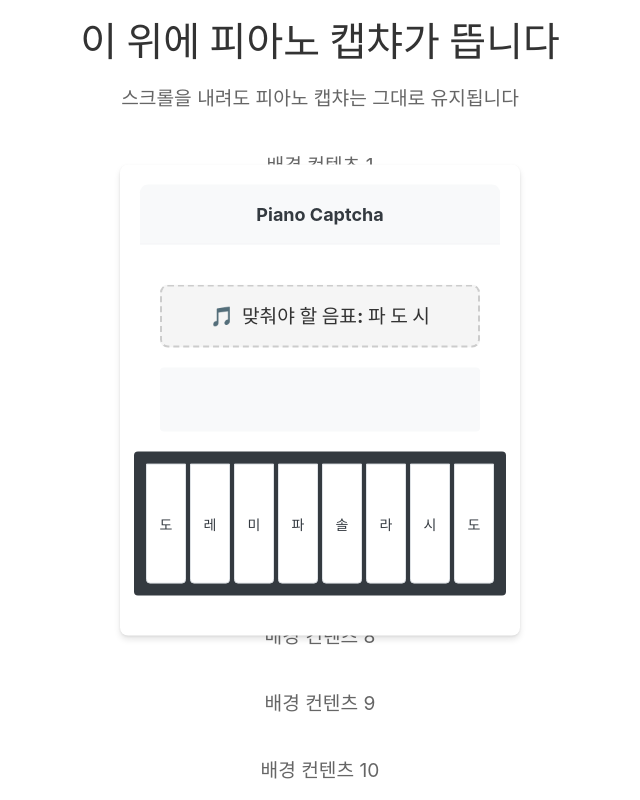
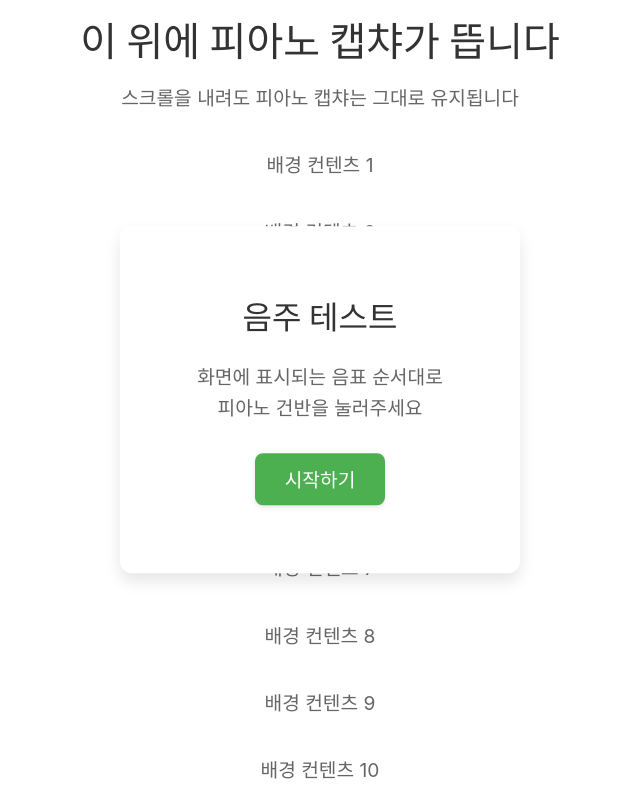
Before and after one commit to bedcoding/piano-captcha, a React (Vite) app: page / in a window 1280 px wide. Shown: the top 800 px of the page, without its empty margins (320-960 px from the left). Built offline with nearby package versions, Linux system fonts and the light colour scheme.

Commit message:
캡챠 시작화면 추가

```diff
--- a/src/App.css
+++ b/src/App.css
@@ -31,8 +31,8 @@
   transform: translate(-50%, -50%);  /* 정중앙 정렬 */
   width: 400px;
   background: white;
-  border-radius: 8px;
-  box-shadow: 0 4px 6px rgba(0, 0, 0, 0.1), 0 1px 3px rgba(0, 0, 0, 0.08);
+  border-radius: 12px;
+  box-shadow: 0 8px 16px rgba(0, 0, 0, 0.1);
   z-index: 1000;   /* 다른 요소들 위에 표시 */
 }
 
@@ -51,8 +51,11 @@
 }
 
 .floating-content {
-  padding: 20px;
-  min-height: 200px;  /* 최소 높이 설정 */
+  padding: 24px;
+  display: flex;
+  flex-direction: column;
+  gap: 20px;
+  align-items: center;
 }
 
 .open-captcha-btn {
--- a/src/App.tsx
+++ b/src/App.tsx
@@ -7,14 +7,12 @@ function App() {
 
   // 캡챠 성공 시 처리
   const handleCaptchaSuccess = async () => {
-    // 여기서 캡챠 성공 후의 추가 로직을 처리할 수 있습니다
-    console.log('캡챠 통과!');
+    console.log('캡챠 통과!');  // 여기서 캡챠 성공 후의 추가 로직을 처리할 수 있습니다
   };
 
   // 캡챠 실패 시 처리
   const handleCaptchaFail = async () => {
-    // 여기서 캡챠 실패 후의 추가 로직을 처리할 수 있습니다
-    console.log('캡챠 실패!');
+    console.log('캡챠 실패!');  // 여기서 캡챠 실패 후의 추가 로직을 처리할 수 있습니다
   };
 
   // 캡챠 닫기 처리
@@ -40,7 +38,7 @@ function App() {
             onClick={handleOpenCaptcha}
             className="open-captcha-btn"
           >
-            음주 테스트 시작하기 🎹
+            음주 여부 확인 🎹
           </button>
         )}
 
--- a/src/components/PianoCaptcha.css
+++ b/src/components/PianoCaptcha.css
@@ -4,10 +4,12 @@
   left: 50%;
   transform: translate(-50%, -50%);
   background: white;
-  padding: 20px;
-  border-radius: 10px;
-  box-shadow: 0 0 10px rgba(0, 0, 0, 0.1);
-  width: 400px;
+  padding: 24px;
+  border-radius: 12px;
+  box-shadow: 0 8px 16px rgba(0, 0, 0, 0.1);
+  width: 560px;
+  display: flex;
+  justify-content: center;
 }
 
 .floating-header {
@@ -19,7 +21,9 @@
   display: flex;
   flex-direction: column;
   align-items: center;
-  gap: 20px;
+  gap: 24px;
+  width: 100%;
+  max-width: 480px;
 }
 
 .target-notes {
@@ -33,6 +37,7 @@
   border: 2px dashed #ccc;
   width: 100%;
   box-sizing: border-box;
+  white-space: nowrap;
 }
 
 .target-notes::before {
@@ -106,3 +111,53 @@
 .retry-btn:hover {
   background-color: #d32f2f;
 }
+
+.init-screen {
+  text-align: center;
+  padding: 20px 0;
+  width: 100%;
+  box-sizing: border-box;
+  display: flex;
+  flex-direction: column;
+  align-items: center;
+}
+
+.init-screen h2 {
+  font-size: 2em;
+  color: #333;
+  margin-bottom: 20px;
+  white-space: nowrap;
+}
+
+.init-screen p {
+  font-size: 1.2em;
+  color: #666;
+  line-height: 1.6;
+  margin-bottom: 30px;
+  white-space: nowrap;
+  text-align: center;
+}
+
+.start-btn {
+  background-color: #4CAF50;
+  color: white;
+  padding: 12px 30px;
+  border: none;
+  border-radius: 8px;
+  font-size: 1.2em;
+  font-weight: 500;
+  cursor: pointer;
+  transition: all 0.2s ease;
+  box-shadow: 0 2px 4px rgba(0, 0, 0, 0.1);
+}
+
+.start-btn:hover {
+  background-color: #45a049;
+  transform: translateY(-2px);
+  box-shadow: 0 4px 8px rgba(0, 0, 0, 0.2);
+}
+
+.start-btn:active {
+  transform: translateY(0);
+  box-shadow: 0 2px 4px rgba(0, 0, 0, 0.1);
+}
--- a/src/components/PianoCaptcha.tsx
+++ b/src/components/PianoCaptcha.tsx
@@ -12,7 +12,7 @@ interface PianoCaptchaProps {
 export default function PianoCaptcha({ onSuccess, onFail, onClose }: PianoCaptchaProps) {
   const [notes, setNotes] = useState<string[]>([])  // 현재까지 입력된 음표들
   const [targetNotes, setTargetNotes] = useState<string[]>([])  // 맞춰야 할 음표들
-  const [status, setStatus] = useState<'playing' | 'success' | 'fail'>('playing')  // 현재 상태
+  const [status, setStatus] = useState<'init' | 'playing' | 'success' | 'fail'>('init')  // 현재 상태
 
   // 새로운 목표 음표를 생성하는 함수
   const generateNewTarget = () => {
@@ -22,17 +22,18 @@ export default function PianoCaptcha({ onSuccess, onFail, onClose }: PianoCaptch
     setTargetNotes(randomNotes);
   };
 
+  // 게임 시작 함수
+  const startGame = () => {
+    generateNewTarget();
+    setStatus('playing');
+  };
+
   // 게임 초기화 함수
   const resetGame = () => {
     setNotes([]);
     generateNewTarget();
     setStatus('playing');
   };
-
-  // 컴포넌트가 처음 마운트될 때 목표 음표들을 생성
-  useEffect(() => {
-    generateNewTarget();
-  }, []);
 
   // 건반이 눌렸을 때 처리하는 함수
   const handleKeyPress = (note: string) => {
@@ -56,18 +57,28 @@ export default function PianoCaptcha({ onSuccess, onFail, onClose }: PianoCaptch
   };
 
   // 결과 메시지와 버튼 렌더링
-  const renderResult = () => {
-    if (status === 'playing') {
+  const renderContent = () => {
+    if (status === 'init') {
       return (
-        <div className="target-notes">
-          맞춰야 할 음표: {targetNotes.join(' ')}
+        <div className="init-screen">
+          <h2>음주 테스트</h2>
+          <p>화면에 표시되는 음표 순서대로<br />피아노 건반을 눌러주세요</p>
+          <button onClick={startGame} className="start-btn">
+            시작하기
+          </button>
         </div>
       );
     }
 
     return (
+      <>
+        {status === 'playing' ? (
+          <div className="target-notes">
+            맞춰야 할 음표: {targetNotes.join(' ')}
+          </div>
+        ) : (
           <div className={`result-message ${status}`}>
-        <p>{status === 'success' ? '아직 정신이 멀쩡하신데요?' : '음주 코딩이 의심됩니다.'}</p>
+            <p>{status === 'success' ? '아직 정신이 멀쩡하신데요?' : '음주 코딩이 의심됩니다'}</p>
             <div className="result-buttons">
               {status === 'success' && (
                 <button onClick={onClose} className="close-btn">
@@ -81,18 +92,17 @@ export default function PianoCaptcha({ onSuccess, onFail, onClose }: PianoCaptch
               )}
             </div>
           </div>
+        )}
+        <NoteList notes={notes} />
+        <Piano onKeyPress={handleKeyPress} />
+      </>
     );
   };
 
   return (
     <div className="floating-box">
-      <div className="floating-header">
-        <h2>Piano Captcha</h2>
-      </div>
       <div className="floating-content">
-        {renderResult()}
-        <NoteList notes={notes} />
-        <Piano onKeyPress={handleKeyPress} />
+        {renderContent()}
       </div>
     </div>
   )
```
Lines whose indentation alone changed are shown as unchanged.
